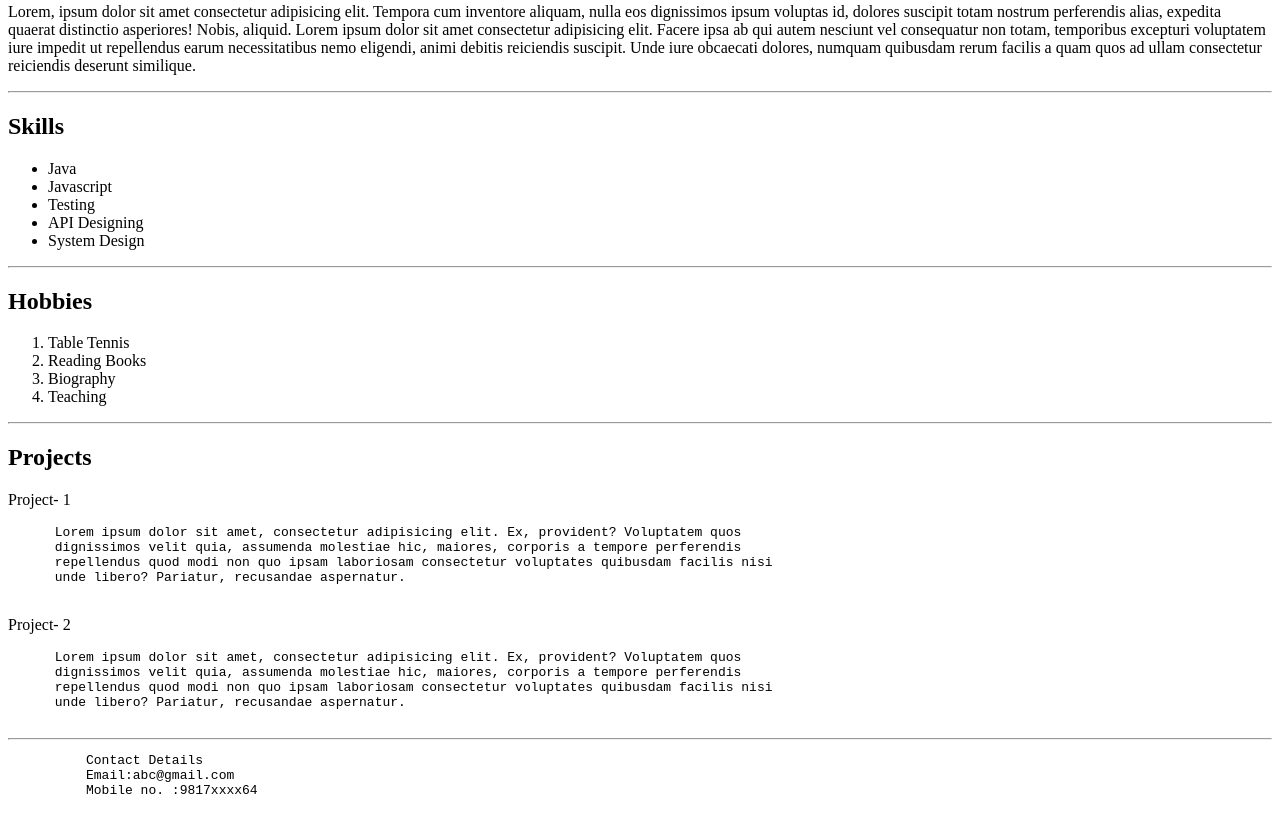
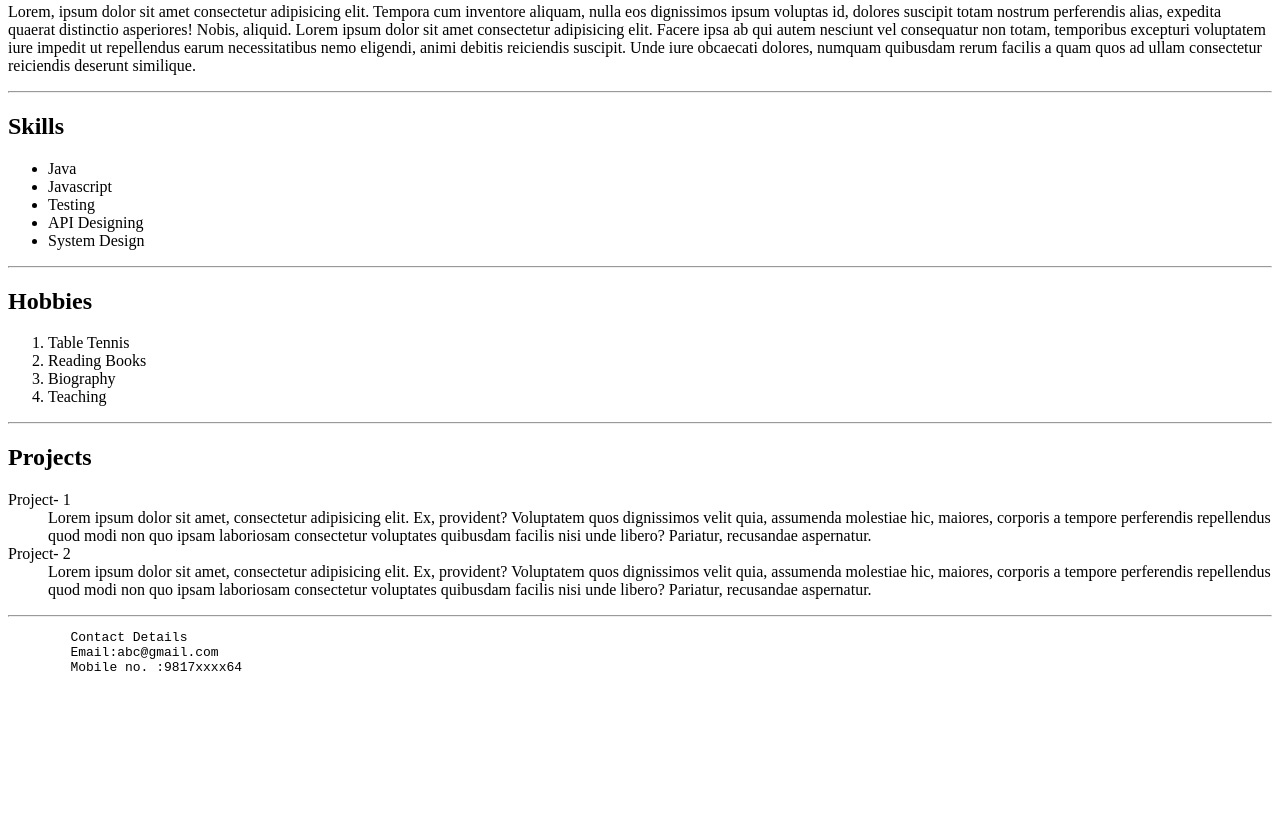
Before and after one commit to kumardee78/resume, a plain HTML site: page index.html in a window 1280 px wide. Shown: the part 378-1204 px from the top of the page. After the commit the page ends 1081 px from the top, so only its background shows below. Drawn offline with Linux system fonts and the light colour scheme.

Commit message:
changes in projects heading session

```diff
--- a/index.html
+++ b/index.html
@@ -40,20 +40,22 @@
         </ol>
         <hr>
         <h2>Projects</h2>
-        <p>Project- 1</p>
-        <pre>
+        <dl>
+            <dt>Project- 1</dt>
+            <dd>
                 Lorem ipsum dolor sit amet, consectetur adipisicing elit. Ex, provident? Voluptatem quos
                 dignissimos velit quia, assumenda molestiae hic, maiores, corporis a tempore perferendis
                 repellendus quod modi non quo ipsam laboriosam consectetur voluptates quibusdam facilis nisi
                 unde libero? Pariatur, recusandae aspernatur.
-        </pre>
-        <p>Project- 2</p>
-        <pre>
+            </dd>
+            <dt>Project- 2</dt>
+            <dd>
                 Lorem ipsum dolor sit amet, consectetur adipisicing elit. Ex, provident? Voluptatem quos
                 dignissimos velit quia, assumenda molestiae hic, maiores, corporis a tempore perferendis
                 repellendus quod modi non quo ipsam laboriosam consectetur voluptates quibusdam facilis nisi
                 unde libero? Pariatur, recusandae aspernatur.
-        </pre>
+            </dd>
+        </dl>
         <hr>
         <pre>
         Contact Details
```
Lines whose indentation alone changed are shown as unchanged.
